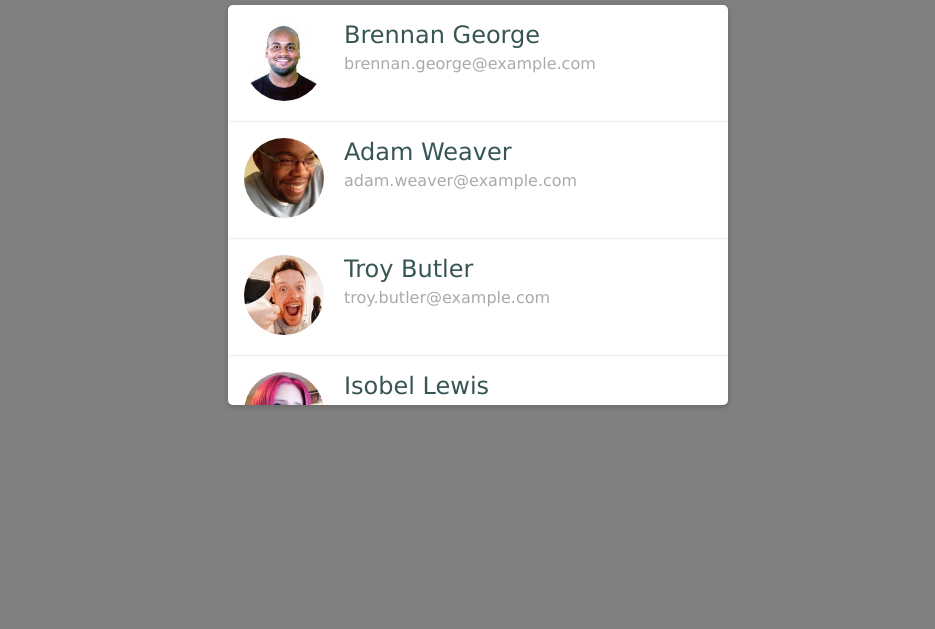
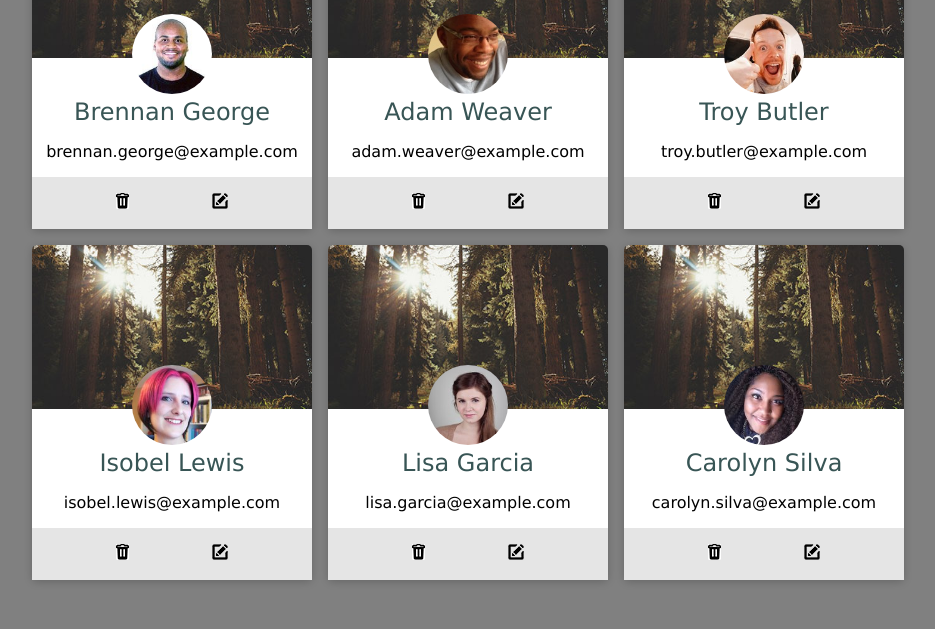
Before and after one commit to dgmatias/projeto2-serliv, a plain HTML site: page index.html in a window 1280 px wide. Shown: the part 235-864 px from the top of the page, without its empty margins (162-1097 px from the left). Before the commit the page ends 800 px from the top, so only its background shows below. Drawn offline with Linux system fonts and the light colour scheme.

Commit message:
atualizando o css

```diff
--- a/index.html
+++ b/index.html
@@ -1,13 +1,13 @@
 <!DOCTYPE html>
-<html lang="en">
+<html lang="pt-br">
 
 <head>
     <meta charset="UTF-8">
     <meta http-equiv="X-UA-Compatible" content="IE=edge">
     <meta name="viewport" content="width=device-width, initial-scale=1.0">
-    <title>Document</title>
+    <title>Projeto 2</title>
 
-    <link rel="stylesheet" href="style.css">
+    <link rel="stylesheet" href="style2.css">
 
 </head>
 
--- /dev/null
+++ b/style2.css
@@ -0,0 +1,61 @@
+html,
+body {
+    min-height: 100vh;
+}
+
+body {
+    background-color: gray;
+    margin: 0;
+    padding: 32px;
+    font-family: 'Lucida Sans', 'Lucida Sans Regular', 'Lucida Grande', 'Lucida Sans Unicode', Geneva, Verdana, sans-serif;
+
+    display: flex;
+    justify-content: center;
+    align-items: center;
+    flex-direction: column;
+}
+
+.main-title {
+    color: white;
+}
+
+.list {
+    width: 90%;
+    max-width: 960px;
+    display: flex;
+    flex-wrap: wrap;
+    justify-content: center;
+    gap: 16px;
+    list-style-type: none;
+}
+
+.list-item {
+    flex-basis: 280px;
+    background-color: white;
+    border-radius: 5px;
+    text-align: center;
+    box-shadow: 0 2px 8px rgba(0, 0, 0, .2);
+    background-image: url(imagens/thumb02.jpg);
+    background-size: 100%;
+    background-repeat: no-repeat;
+}
+
+.list-item__imagem img {
+    border-radius: 50%;
+    width: 80px;
+    margin-top: 120px;
+}
+
+.list-item__name {
+    margin: 0;
+    font-size: 24px;
+    color: #385555;
+}
+
+.list-item__action {
+    display: flex;
+    background-color: #e5e5e5;
+    padding: 16px;
+    justify-content: space-evenly;
+    gap: 16px;
+}
```
